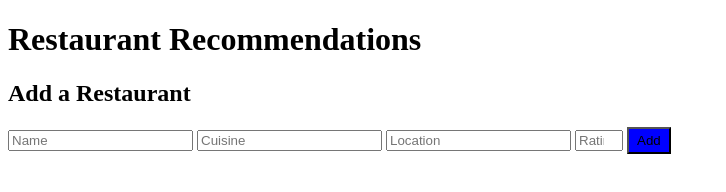
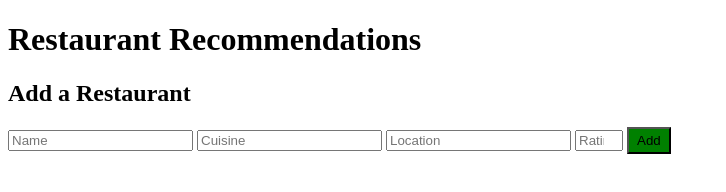
Before and after one commit to s222337266/restaurant-recommendation-app, a website: page public/index.html in a window 1280 px wide. Shown: the whole page, without its empty margins (0-726 px from the left). Drawn offline with Linux system fonts and the light colour scheme; no server answers.

Commit message:
Change submit button color to green

```diff
--- a/public/index.html
+++ b/public/index.html
@@ -42,7 +42,7 @@
         <input type="text" id="cuisine" placeholder="Cuisine" required />
         <input type="text" id="location" placeholder="Location" required />
         <input type="number" id="rating" placeholder="Rating" required min="1" max="5" />
-        <button type="submit" style="background-color:blue; padding: 4px 8px;">Add</button>
+        <button type="submit" style="background-color:green; padding: 4px 8px;">Add</button>
     </form>
 </body>
 </html>
```
